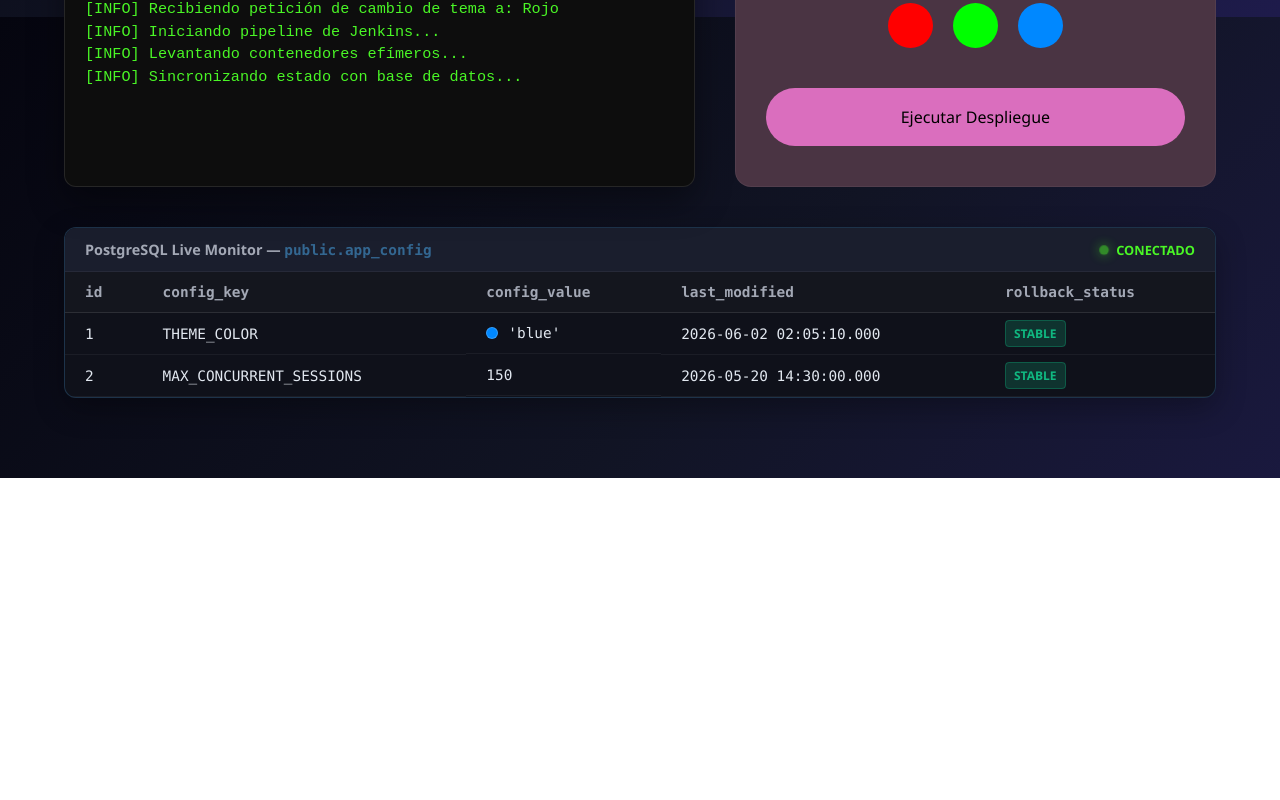
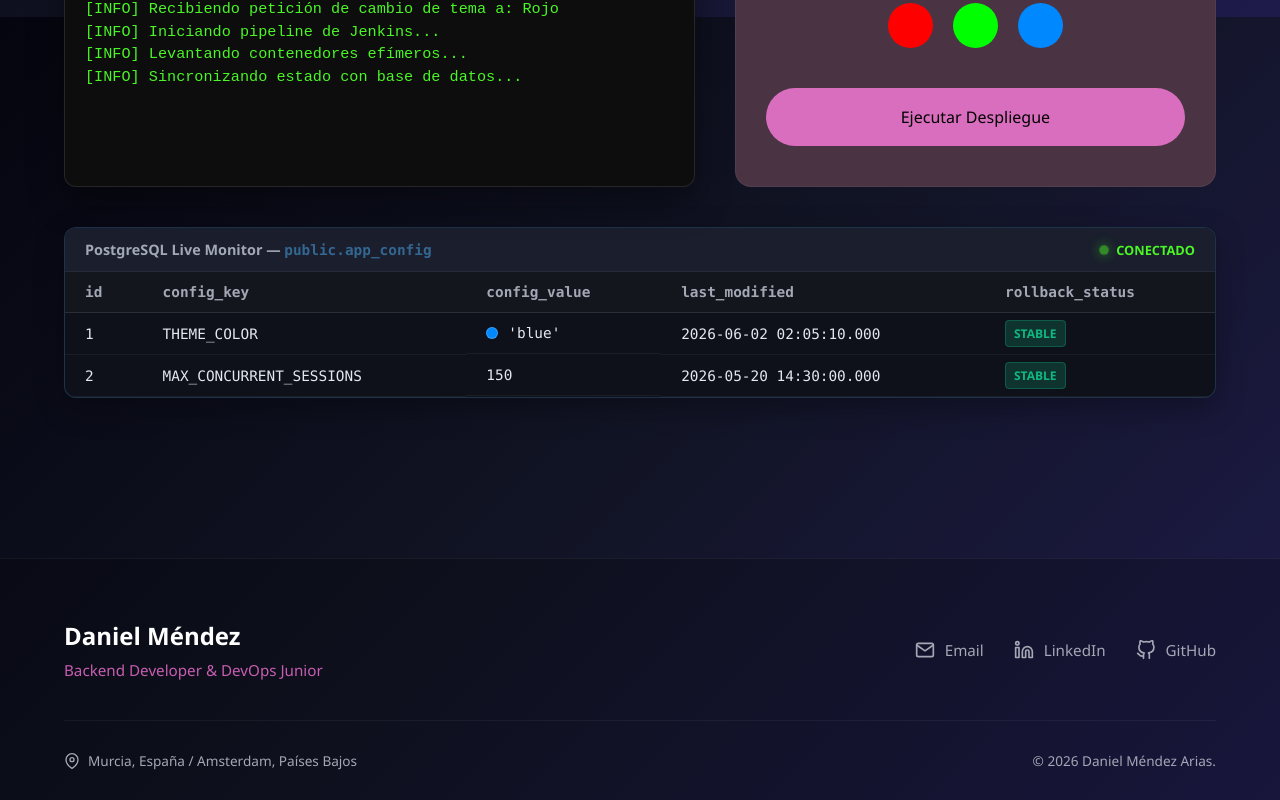
Before and after one commit to damen02info/portfolio-ui, an Angular app: page / in a window 1280 px wide. Shown: the part 3183-3983 px from the top of the page. Before the commit the page ends 3661 px from the top, so only its background shows below. Built offline with nearby package versions, Linux system fonts and the light colour scheme.

Commit message:
feature - creation fifht section contact me

```diff
--- a/src/app/components/dashboard/dashboard.css
+++ b/src/app/components/dashboard/dashboard.css
@@ -643,7 +643,6 @@
   background-color: #0f111a;
   border-radius: 12px;
   border: 1px solid rgba(51, 103, 145, 0.4);
-  /* Borde con el tono azul de PostgreSQL */
   overflow: hidden;
   box-shadow: 0 10px 30px rgba(0, 0, 0, 0.3);
 }
@@ -793,3 +792,106 @@
   color: #f59e0b;
   border: 1px solid rgba(245, 158, 11, 0.3);
 }
+
+/* --- 5 SECTION: FOOTER / CONTACTO --- */
+.portfolio-footer {
+  margin-top: 80px;
+  padding: 60px 5% 30px 5%;
+  background-color: rgba(0, 0, 0, 0.2);
+  border-top: 1px solid rgba(255, 255, 255, 0.05);
+  color: var(--text-main);
+}
+
+.footer-container {
+  max-width: 1400px;
+  margin: 0 auto;
+  display: flex;
+  justify-content: space-between;
+  align-items: center;
+  padding-bottom: 40px;
+  border-bottom: 1px solid rgba(255, 255, 255, 0.05);
+}
+
+.footer-brand h3 {
+  font-size: 1.5rem;
+  font-weight: 700;
+  margin: 0 0 8px 0;
+}
+
+.footer-brand p {
+  color: var(--accent);
+  margin: 0;
+  font-size: 0.95rem;
+  font-weight: 500;
+}
+
+.footer-links {
+  display: flex;
+  gap: 30px;
+}
+
+.footer-link {
+  display: flex;
+  align-items: center;
+  gap: 10px;
+  color: var(--text-muted);
+  text-decoration: none;
+  font-size: 0.95rem;
+  font-weight: 500;
+  transition: color 0.2s ease, transform 0.2s ease;
+}
+
+.footer-link svg {
+  width: 20px;
+  height: 20px;
+}
+
+.footer-link:hover {
+  color: var(--text-main);
+  transform: translateY(-2px);
+}
+
+.footer-link:hover svg {
+  color: var(--accent);
+}
+
+.footer-bottom {
+  max-width: 1400px;
+  margin: 30px auto 0 auto;
+  display: flex;
+  justify-content: space-between;
+  align-items: center;
+  color: var(--text-muted);
+  font-size: 0.85rem;
+}
+
+.footer-location {
+  display: flex;
+  align-items: center;
+  gap: 8px;
+}
+
+.footer-location svg {
+  width: 16px;
+  height: 16px;
+}
+
+/* --- Responsive para el Footer --- */
+@media (max-width: 768px) {
+  .footer-container {
+    flex-direction: column;
+    align-items: flex-start;
+    gap: 30px;
+  }
+
+  .footer-links {
+    flex-direction: column;
+    gap: 15px;
+  }
+
+  .footer-bottom {
+    flex-direction: column;
+    gap: 15px;
+    align-items: flex-start;
+  }
+}
--- a/src/app/components/dashboard/dashboard.html
+++ b/src/app/components/dashboard/dashboard.html
@@ -294,3 +294,38 @@
     </div>
   </div>
 </section>
+
+<!-- Fifth section -->
+ <footer class="portfolio-footer">
+  <div class="footer-container">
+    <div class="footer-brand">
+      <h3>Daniel Méndez</h3>
+      <p>Backend Developer & DevOps Junior</p>
+    </div>
+
+    <div class="footer-links">
+      <a href="mailto:daniel.mendezz.arias@gmail.com" class="footer-link">
+        <svg viewBox="0 0 24 24" fill="none" stroke="currentColor" stroke-width="2" stroke-linecap="round" stroke-linejoin="round"><path d="M4 4h16c1.1 0 2 .9 2 2v12c0 1.1-.9 2-2 2H4c-1.1 0-2-.9-2-2V6c0-1.1.9-2 2-2z"></path><polyline points="22,6 12,13 2,6"></polyline></svg>
+        Email
+      </a>
+      <a href="https://linkedin.com/in/dma2002" target="_blank" rel="noopener noreferrer" class="footer-link">
+        <svg viewBox="0 0 24 24" fill="none" stroke="currentColor" stroke-width="2" stroke-linecap="round" stroke-linejoin="round"><path d="M16 8a6 6 0 0 1 6 6v7h-4v-7a2 2 0 0 0-2-2 2 2 0 0 0-2 2v7h-4v-7a6 6 0 0 1 6-6z"></path><rect x="2" y="9" width="4" height="12"></rect><circle cx="4" cy="4" r="2"></circle></svg>
+        LinkedIn
+      </a>
+      <a href="https://github.com/damen02info" target="_blank" rel="noopener noreferrer" class="footer-link">
+        <svg viewBox="0 0 24 24" fill="none" stroke="currentColor" stroke-width="2" stroke-linecap="round" stroke-linejoin="round"><path d="M9 19c-5 1.5-5-2.5-7-3m14 6v-3.87a3.37 3.37 0 0 0-.94-2.61c3.14-.35 6.44-1.54 6.44-7A5.44 5.44 0 0 0 20 4.77 5.07 5.07 0 0 0 19.91 1S18.73.65 16 2.48a13.38 13.38 0 0 0-7 0C6.27.65 5.09 1 5.09 1A5.07 5.07 0 0 0 5 4.77a5.44 5.44 0 0 0-1.5 3.78c0 5.42 3.3 6.61 6.44 7A3.37 3.37 0 0 0 9 18.13V22"></path></svg>
+        GitHub
+      </a>
+    </div>
+  </div>
+
+  <div class="footer-bottom">
+    <div class="footer-location">
+      <svg viewBox="0 0 24 24" fill="none" stroke="currentColor" stroke-width="2" stroke-linecap="round" stroke-linejoin="round"><path d="M21 10c0 7-9 13-9 13s-9-6-9-13a9 9 0 0 1 18 0z"></path><circle cx="12" cy="10" r="3"></circle></svg>
+      Murcia, España / Amsterdam, Países Bajos
+    </div>
+    <div class="footer-copyright">
+      &copy; 2026 Daniel Méndez Arias.
+    </div>
+  </div>
+</footer>
```
